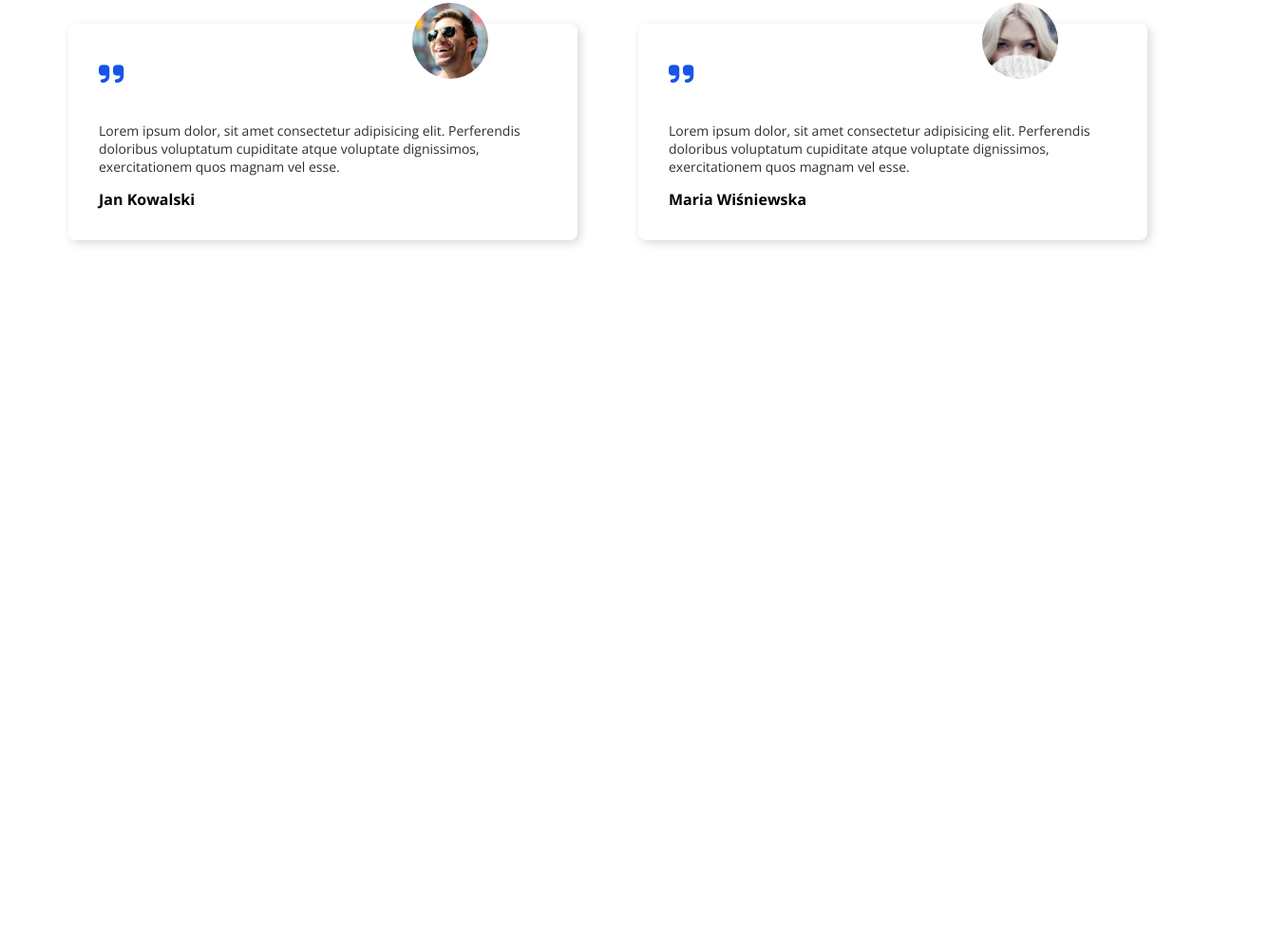
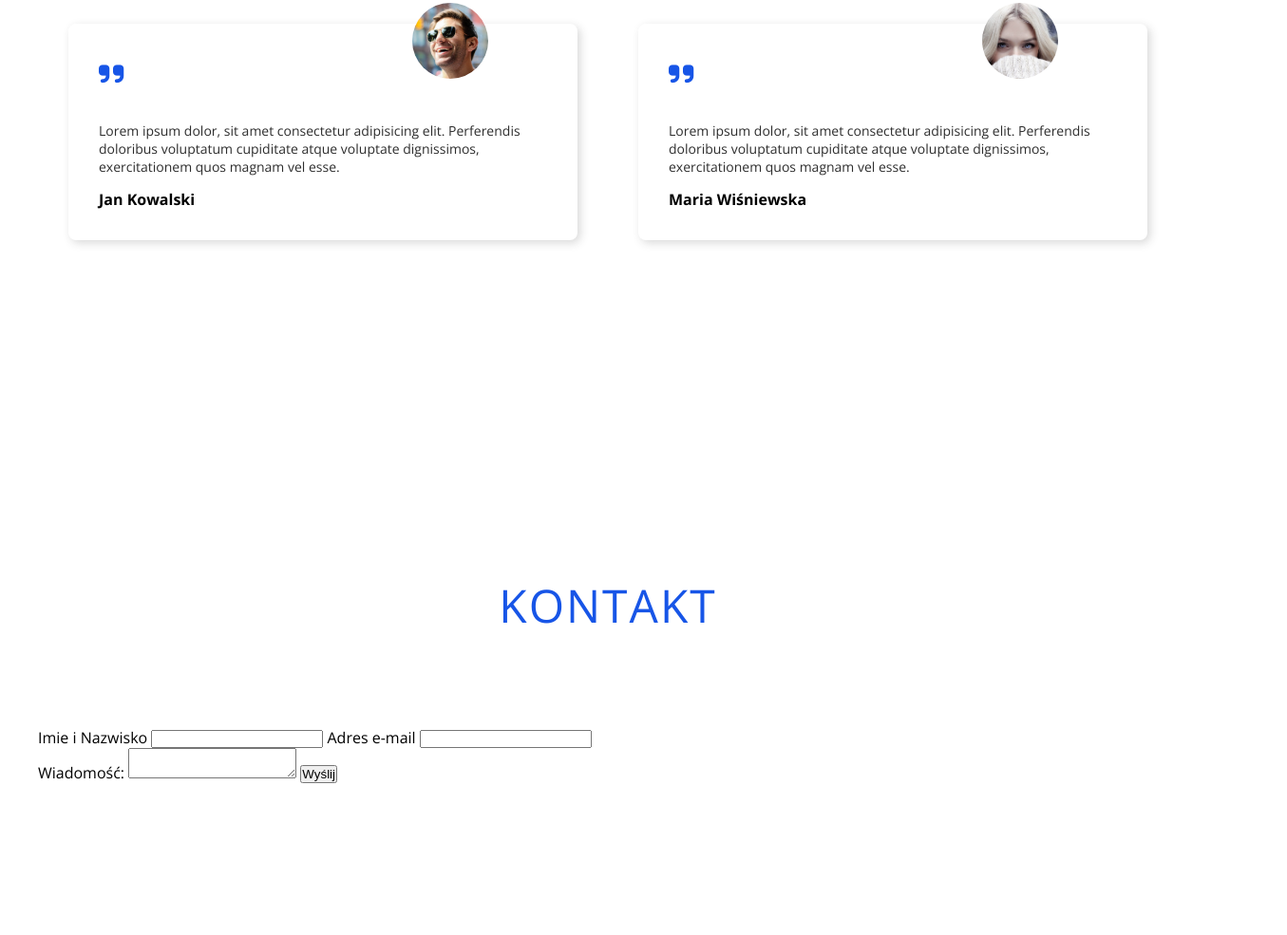
Before and after one commit to Arturbul/mmctropparad, a plain HTML site: page index.html in a window 1280 px wide. Shown: the part 5619-6604 px from the top of the page at 95% size, 1355 px wide, since content can reach past the window. Before the commit the page ends 6064 px from the top, so only its background shows below. Drawn offline with nearby package versions, Linux system fonts and the light colour scheme.

Commit message:
Html structure contact

```diff
--- a/index.html
+++ b/index.html
@@ -234,6 +234,24 @@
                 </div>
             </div>
         </section>
+        <div class="contact section section-padding white-section" id="contact">
+            <div class="white-block white-block-right"></div>
+            <div class="white-block white-block-left"></div>
+            <h2 class="section-heading">Kontakt</h2>
+            <div class="wrapper">
+                <form class="contact__form">
+                    <div class="contact__form-top">
+                        <label for="name" class="contact__form-label">Imie i Nazwisko</label>
+                        <input type="text" class="contact__form-input" id="name">
+                        <label for="email" class="contact__form-label">Adres e-mail</label>
+                        <input type="text" id="email" class="contact__form-input">
+                    </div>
+                    <label for="msg" class="contact__form-label">Wiadomość: </label>
+                    <textarea id="msg" class="contact__form-textarea"></textarea>
+                    <button type="submit" class="contact__form-btn btn-special-animation">Wyślij</button>
+                </form>
+            </div>
+        </div>
 
     </main>
 
```
